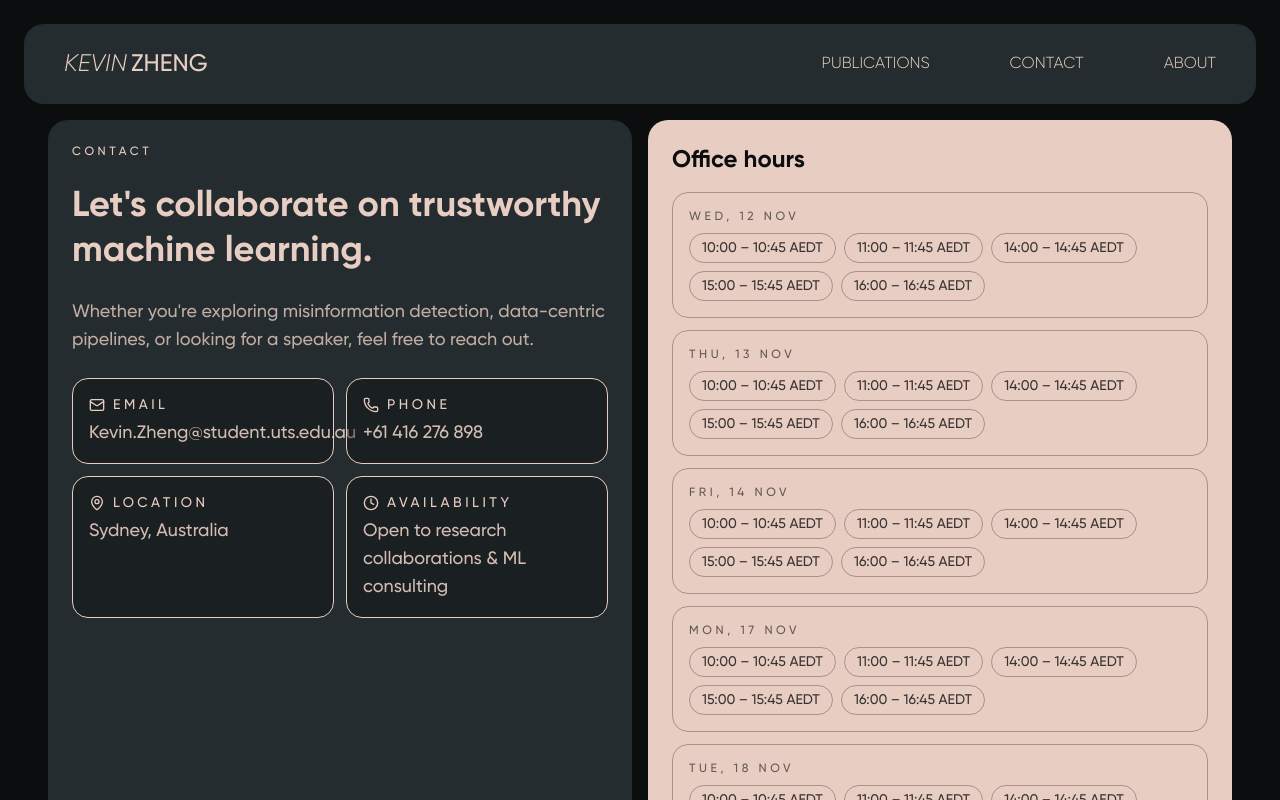
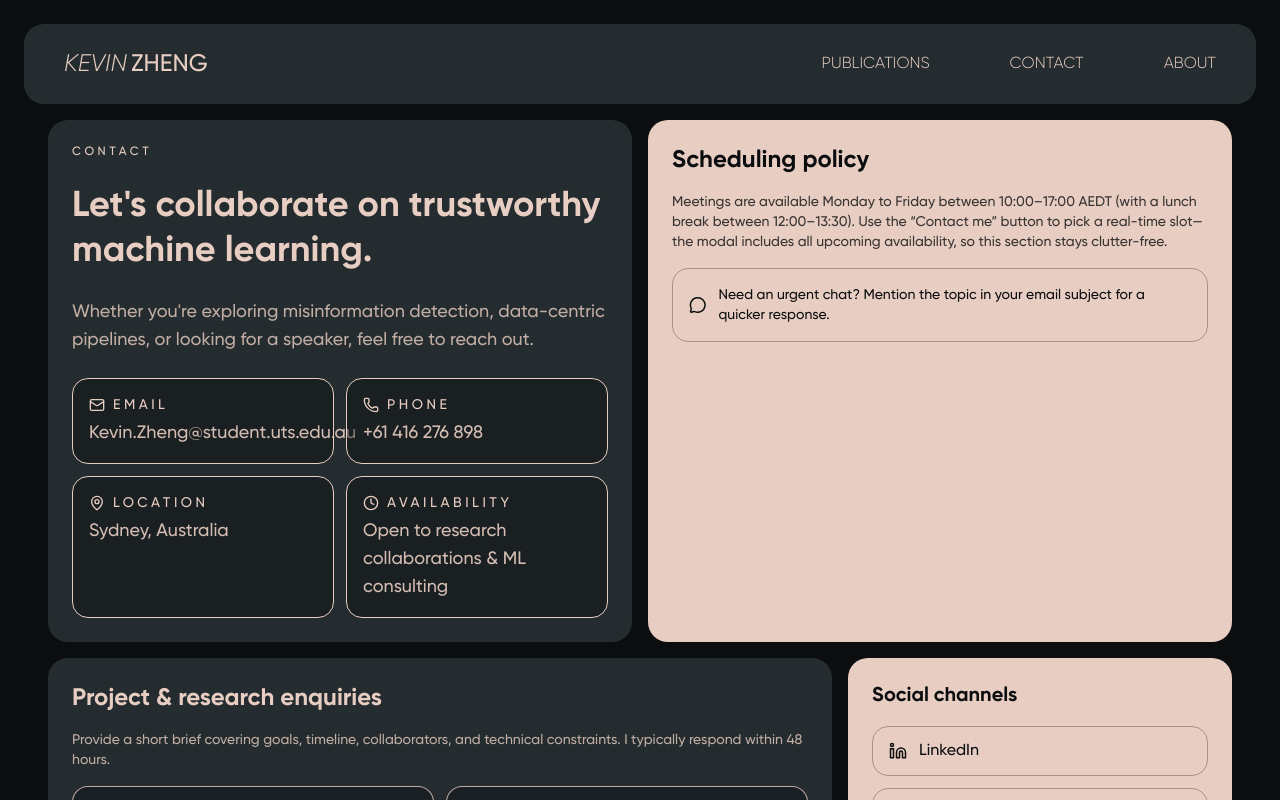
Before and after one commit to kyxzhe/kyxzhe.github.io, a Next.js app: page /contact in a window 1280 px wide. Shown: the top 800 px of the page. Built offline with nearby package versions, Linux system fonts and the light colour scheme.

Commit message:
refine scheduler navigation and ui

```diff
--- a/src/app/contact/page.tsx
+++ b/src/app/contact/page.tsx
@@ -15,12 +15,9 @@ import Footer from "@/components/Footer";
 import { cardVariants, containerVariants, iconVariants, textVariants } from "@/lib/animation/variants";
 import { contactInfo } from "@/lib/constants/contact";
 import { socials } from "@/lib/constants/socials";
-import { generateAvailability } from "@/lib/constants/availability";
 import { GoogleScholarIcon, OrcidIcon } from "@/components/icons/AcademicIcons";
-import { useMemo } from "react";
 
 export default function ContactPage() {
-  const availabilityPreview = useMemo(() => generateAvailability(new Date(), 5), []);
   return (
     <div className="flex flex-col min-h-screen font-sans pt-2 md:pt-0 lg:py-6 xl:py-0 xl:pb-6 overflow-auto lg:overflow-hidden">
       <Navbar />
@@ -123,47 +120,27 @@ export default function ContactPage() {
               initial="hidden"
               animate="visible"
             >
-              Office hours
+              Scheduling policy
             </motion.h2>
-            <motion.ul
-              className="flex flex-col gap-3 text-background/80"
+            <motion.p
+              className="text-sm text-background/80"
               variants={textVariants}
               initial="hidden"
               animate="visible"
             >
-              {availabilityPreview.map((day) => (
-                <li
-                  key={day.dateISO}
-                  className="rounded-[16px] border border-background/30 px-4 py-4"
-                >
-                  <p className="text-xs uppercase tracking-[0.3em] text-background/60 mb-2">
-                    {day.displayLabel}
-                  </p>
-                  <div className="flex flex-wrap gap-2 text-sm">
-                    {day.slots.map((slot) => (
-                      <span
-                        key={slot.id}
-                        className={`px-3 py-1 rounded-full border border-background/30 ${
-                          slot.booked ? "line-through text-background/50" : ""
-                        }`}
-                      >
-                        {slot.label}
-                      </span>
-                    ))}
-                  </div>
-                </li>
-              ))}
-            </motion.ul>
+              Meetings are available Monday to Friday between 10:00–17:00 AEDT (with a lunch
+              break between 12:00–13:30). Use the “Contact me” button to pick a real-time slot—
+              the modal includes all upcoming availability, so this section stays clutter-free.
+            </motion.p>
             <motion.div
-              className="mt-2 rounded-[16px] border border-background/30 px-4 py-4 flex gap-3 items-center"
+              className="rounded-[16px] border border-background/30 px-4 py-4 flex gap-3 items-center"
               variants={iconVariants}
               initial="hidden"
               animate="visible"
             >
               <MessageCircle size={20} />
               <p className="text-sm">
-                For urgent collaborations, mention the topic in the email subject
-                line for quick triage.
+                Need an urgent chat? Mention the topic in your email subject for a quicker response.
               </p>
             </motion.div>
           </motion.div>
--- a/src/components/ContactModal.tsx
+++ b/src/components/ContactModal.tsx
@@ -1,6 +1,6 @@
 "use client";
 
-import { useMemo, useState } from "react";
+import { useEffect, useMemo, useState } from "react";
 import { motion, AnimatePresence, type Variants } from "motion/react";
 import {
   X,
@@ -48,7 +48,9 @@ const innerSwapVariants: Variants = {
 
 export default function ContactModal({ isOpen, onClose }: ContactModalProps) {
   const [mode, setMode] = useState<"info" | "schedule">("info");
-  const availability = useMemo(() => generateAvailability(new Date(), 12), []);
+  const availability = useMemo(() => generateAvailability(new Date(), 30), []);
+  const WINDOW_SIZE = 5;
+  const [windowStart, setWindowStart] = useState(0);
   const [selectedDate, setSelectedDate] = useState<string>(
     availability[0]?.dateISO ?? ""
   );
@@ -62,6 +64,9 @@ export default function ContactModal({ isOpen, onClose }: ContactModalProps) {
     "idle" | "loading" | "success" | "error"
   >("idle");
 
+  const visibleDays = availability.slice(windowStart, windowStart + WINDOW_SIZE);
+  const maxWindowIndex = Math.max(0, availability.length - WINDOW_SIZE);
+
   const slotsForDate = useMemo(() => {
     return availability.find((day) => day.dateISO === selectedDate)?.slots ?? [];
   }, [availability, selectedDate]);
@@ -70,10 +75,31 @@ export default function ContactModal({ isOpen, onClose }: ContactModalProps) {
 
   const resetScheduler = () => {
     setMode("info");
+    setWindowStart(0);
     setSelectedDate(availability[0]?.dateISO ?? "");
     setSelectedSlotId(null);
     setFormValues({ name: "", email: "", note: "" });
     setSubmissionState("idle");
+  };
+
+  useEffect(() => {
+    if (!availability.find((day) => day.dateISO === selectedDate)) {
+      setSelectedDate(availability[windowStart]?.dateISO ?? "");
+      setSelectedSlotId(null);
+    }
+  }, [availability, selectedDate, windowStart]);
+
+  const shiftWindow = (direction: -1 | 1) => {
+    const nextStart = Math.min(
+      maxWindowIndex,
+      Math.max(0, windowStart + direction * WINDOW_SIZE)
+    );
+    setWindowStart(nextStart);
+    const nextVisible = availability[nextStart];
+    if (nextVisible) {
+      setSelectedDate(nextVisible.dateISO);
+      setSelectedSlotId(null);
+    }
   };
 
   const handleSubmitBooking = async () => {
@@ -346,11 +372,29 @@ export default function ContactModal({ isOpen, onClose }: ContactModalProps) {
                     </div>
 
                     <div className="bg-background/5 rounded-[20px] p-4">
-                      <p className="text-xs uppercase tracking-[0.4em] text-muted-foreground mb-2">
-                        Choose a date
-                      </p>
+                      <div className="flex items-center justify-between mb-2">
+                        <p className="text-xs uppercase tracking-[0.4em] text-muted-foreground">
+                          Choose a date
+                        </p>
+                        <div className="flex gap-2">
+                          <button
+                            onClick={() => shiftWindow(-1)}
+                            disabled={windowStart === 0}
+                            className="px-2 py-1 rounded-full border border-border text-xs disabled:opacity-40"
+                          >
+                            Prev
+                          </button>
+                          <button
+                            onClick={() => shiftWindow(1)}
+                            disabled={windowStart >= maxWindowIndex}
+                            className="px-2 py-1 rounded-full border border-border text-xs disabled:opacity-40"
+                          >
+                            Next
+                          </button>
+                        </div>
+                      </div>
                       <div className="flex flex-wrap gap-2">
-                        {availability.map((day) => (
+                        {visibleDays.map((day) => (
                           <button
                             key={day.dateISO}
                             onClick={() => {
--- a/src/lib/constants/availability.ts
+++ b/src/lib/constants/availability.ts
@@ -34,12 +34,12 @@ export type DailyAvailability = {
   slots: SlotInstance[];
 };
 
-export function generateAvailability(startDate = new Date(), days = 10): DailyAvailability[] {
+export function generateAvailability(startDate = new Date(), workdays = 30): DailyAvailability[] {
   const result: DailyAvailability[] = [];
   const cursor = new Date(startDate);
   cursor.setHours(0, 0, 0, 0);
 
-  while (result.length < days) {
+  while (result.length < workdays) {
     const weekday = weekdays[cursor.getDay()];
     if (weekday !== "Saturday" && weekday !== "Sunday") {
       const iso = cursor.toISOString().split("T")[0];
```
